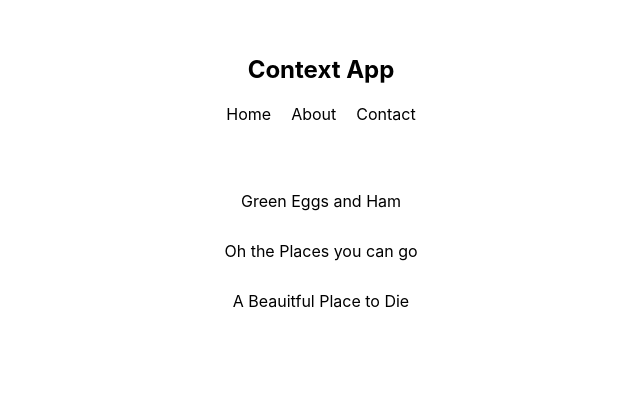
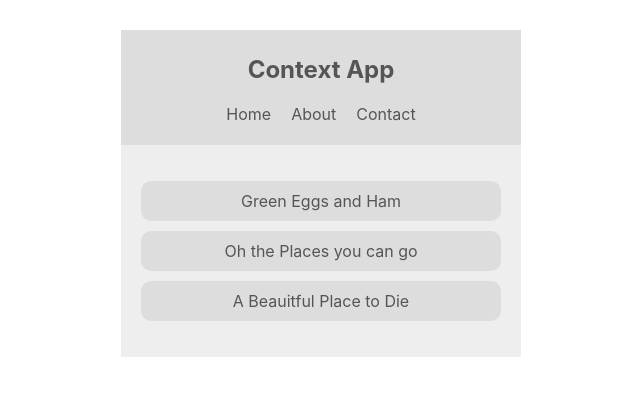
Before and after one commit to morancathy/react-context-practice, a React (Create React App) app: page / in a window 1280 px wide. Shown: the top 396 px of the page, without its empty margins (319-959 px from the left). Built offline with nearby package versions, Linux system fonts and the light colour scheme.

Commit message:
accessing context using static property

```diff
--- a/src/components/Booklist.js
+++ b/src/components/Booklist.js
@@ -1,13 +1,20 @@
 import React, { Component } from "react";
+import { ThemeContext } from "../contexts/ThemeContext";
 
 class Booklist extends React.Component {
+  static contextType = ThemeContext;
   render() {
+    const { isLightTheme, light, dark } = this.context;
+    const theme = isLightTheme ? light : dark;
     return (
-      <div className="book-list">
+      <div
+        className="book-list"
+        style={{ color: theme.syntax, background: theme.bg }}
+      >
         <ul>
-          <li>Green Eggs and Ham</li>
-          <li>Oh the Places you can go</li>
-          <li>A Beauitful Place to Die</li>
+          <li style={{ background: theme.ui }}>Green Eggs and Ham</li>
+          <li style={{ background: theme.ui }}>Oh the Places you can go</li>
+          <li style={{ background: theme.ui }}>A Beauitful Place to Die</li>
         </ul>
       </div>
     );
--- a/src/components/Navbar.js
+++ b/src/components/Navbar.js
@@ -1,9 +1,14 @@
 import React, { Component } from "react";
+import { ThemeContext } from "../contexts/ThemeContext";
 
 class Navbar extends Component {
+  static contextType = ThemeContext;
   render() {
+    console.log(this.context);
+    const { isLightTheme, light, dark } = this.context;
+    const theme = isLightTheme ? light : dark;
     return (
-      <nav>
+      <nav style={{ background: theme.ui, color: theme.syntax }}>
         <h1>Context App</h1>
         <ul>
           <li>Home</li>
```
